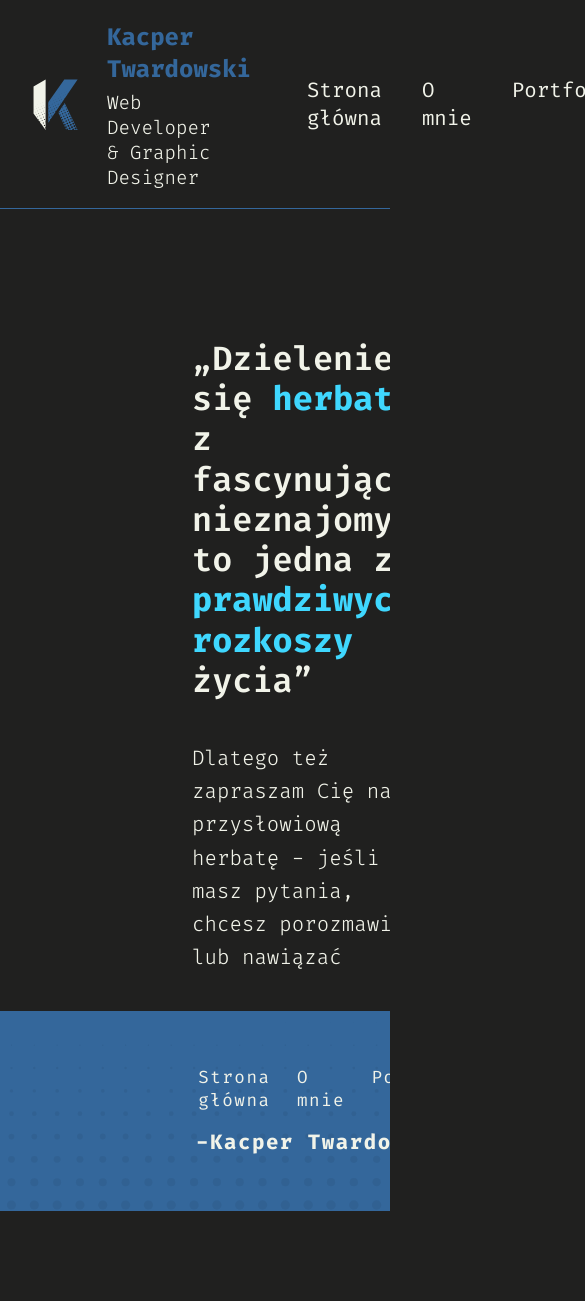
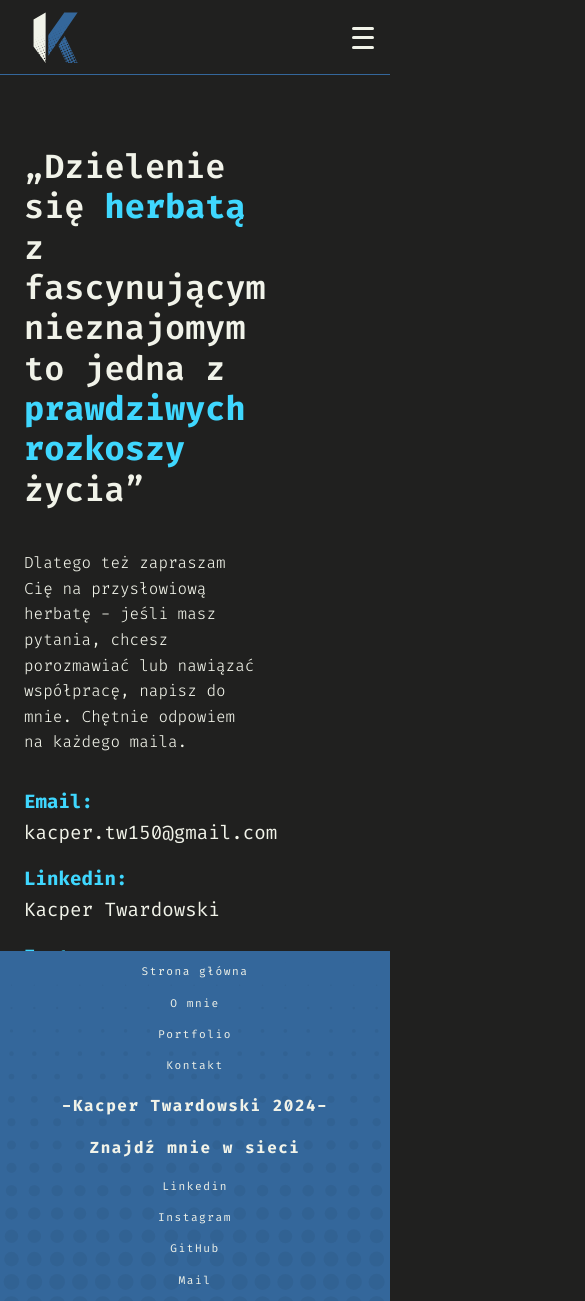
Before and after one commit to Panelinio/ktwardowski, an Astro site: page /contact in a window 390 px wide. Shown: the top 1301 px of the page, 585 px wide, since content can reach past the window. Before the commit the page ends 1211 px from the top, so only its background shows below. Built offline with nearby package versions, Linux system fonts and the light colour scheme; Astro itself is replaced by a stand-in of ours; a web font is replaced by a local one.

Commit message:
Hamburger menu and responsiveness

```diff
--- a/src/layouts/Layout.astro
+++ b/src/layouts/Layout.astro
@@ -30,6 +30,19 @@ const { title } = Astro.props;
           <a href="/portfolio/">Portfolio</a>
           <a href="/contact/">Kontakt</a>
         </nav>
+        <div class="hamburger">
+          <div class="line"></div>
+          <div class="line"></div>
+          <div class="line"></div>
+        </div>
+      </div>
+      <div class="menu">
+        <div class="menuNav">
+          <a href="/">Strona główna</a>
+          <a href="/about/">O mnie</a>
+          <a href="/portfolio/">Portfolio</a>
+          <a href="/contact/">Kontakt</a>
+        </div>
       </div>
     </header>
     <slot />
@@ -73,6 +86,11 @@ const { title } = Astro.props;
     </footer>
   </body>
 </html>
+<script>
+  document.querySelector(".hamburger").addEventListener("click", () => {
+    document.querySelector(".menu").classList.toggle("active");
+  });
+</script>
 <style is:global>
   @import url("https://fonts.googleapis.com/css2?family=Josefin+Sans:ital,wght@0,100..700;1,100..700&family=Sono:wght@200..800&display=swap");
   @import url("https://fonts.googleapis.com/css2?family=Fira+Code:wght@300..700&display=swap");
@@ -200,6 +218,7 @@ const { title } = Astro.props;
   body {
     margin: 0;
     padding: 0;
+    container: main / inline-size;
   }
 
   main {
@@ -246,6 +265,38 @@ const { title } = Astro.props;
   header nav a:hover::after {
     width: 100%;
     left: 0;
+  }
+
+  .hamburger {
+    display: none;
+    flex-direction: column;
+    justify-content: space-between;
+    width: 25px;
+    height: 20px;
+    cursor: pointer;
+  }
+
+  .menu{
+    display: none;
+    position: absolute;
+    top: 75px;
+    right: 0;
+    background-color: var(--accent-dark);
+    width: 40%;
+    height: 0; /* Use max-height instead of height */
+    overflow: hidden; /* Hide overflow */
+    z-index: 1000;
+    transition: height 0.5s ease;
+  }
+
+  .menu.active {
+      height: 230px;
+    }
+
+  .menuNav{
+    display: flex;
+    justify-content: center;
+    padding: 1rem;
   }
 
   .inside {
@@ -328,11 +379,14 @@ const { title } = Astro.props;
   }
   .rightb {
     width: 40%;
-    padding-right: 12rem;
+    padding: 2rem 12rem 1rem 1rem;
     display: flex;
     flex-direction: column;
-    justify-content: center;
   }
+
+  .left p, .rightb p{
+      margin-bottom: 3rem;
+    }
 
   h2 {
     font-size: 2.3rem;
@@ -415,4 +469,96 @@ const { title } = Astro.props;
   *::-webkit-scrollbar-thumb {
     background-color: var(--accent);
   }
+
+  @container main (max-width: 768px) {
+    .web, nav, .right, .leftb {
+      display: none;
+    }
+
+    .inside {
+      justify-content: end;
+    }
+
+    .hamburger {
+      display: flex;
+      height: 22px;
+      width: 22px;
+    }
+
+    .hamburger .line {
+      width: 100%;
+      height: 3px;
+      background-color: var(--white);
+      border-radius: 5px;
+    }
+
+    .menu{
+      display: block;
+    }
+
+    .menuNav{
+      display: flex;
+      flex-direction: column;
+      justify-content: center;
+      align-items: center;
+      text-align: center;
+    }
+
+    .menuNav a{
+      margin: 0rem;
+      color: var(--white);
+      font-size: 1.1rem;
+      padding: 0.8rem;
+      text-decoration: none;
+    }
+
+    .landing{
+      height: 100vh;
+      padding-top: 2rem;
+    }
+
+    h1{
+      font-size: 2.3rem;
+      margin-top: 1rem;
+    }
+
+    .left p, .rightb p{
+      font-size: 1rem;
+      margin-bottom: 2rem;
+    }
+
+    .left, .rightb {
+      width: 100%;
+      padding: 1rem;
+      margin: 0.5rem;
+    }
+
+    footer{
+      padding: 0px 20px 0px 20px;
+      display: flex;
+      flex-direction: column;
+      align-items: center;
+      height: 350px;
+    }
+
+    footer h4{
+      font-size: 1rem;
+    }
+
+    footer a{
+      font-size: 0.7rem;
+    }
+
+    footer ul{
+      display: flex;
+      flex-direction: column;
+      justify-content: center;
+      align-items: center;
+    }
+
+    footer ul li{
+      margin: 5px;
+    }
+
+}
 </style>
```
